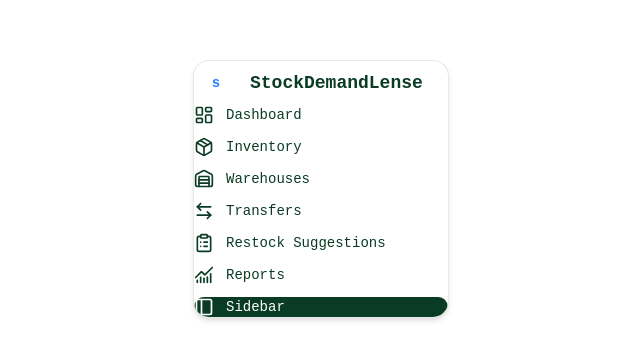
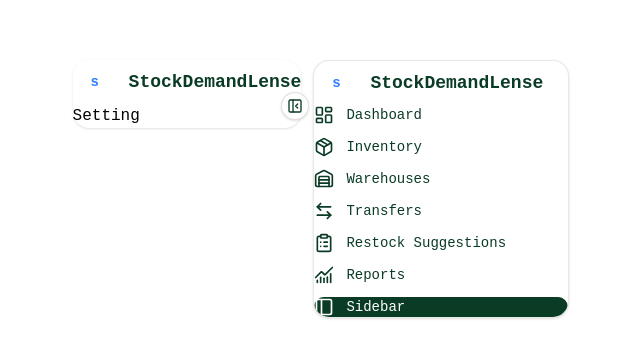
Before and after one commit to YoruCashmere/stock-management-frontend, a React (Vite) app: page /sidebar in a window 1280 px wide. Shown: the part 211-570 px from the top of the page, without its empty margins (319-959 px from the left). Built offline with nearby package versions, Linux system fonts and the light colour scheme.

Commit message:
updating the sidebar to taste

```diff
--- a/src/App.tsx
+++ b/src/App.tsx
@@ -1,11 +1,11 @@
-import { Navigate, Routes,Route } from "react-router-dom";
+import { Navigate, Routes, Route } from "react-router-dom";
 import LoginForm from "./pages/LoginForm";
 import MyComponents from "./pages/component.page";
 import AccountInformation from "./pages/Profile";
 // import SidebarRail from "./components/sidebar/rails.sidebar";
-import Sidebar from "./components/sidebar/sidebar.sidebar";
-import SidebarNavigator from "./components/sidebar/navigator.sidebar";
-import Logo from "./components/sidebar/logo.sidebar";
+import Sidebar from "./components/sidebar/sidebar.sidebar"
+import SidebarPanel from "./components/sidebar/sidebarPanel.sidebar";
+
 
 function App() {
   return (
@@ -16,28 +16,21 @@
       />
       <Route
         path="/login"
-        element={<LoginForm/>}
-        />
-      <Route
-      path="/components"
-      element={<MyComponents/>}
+        element={<LoginForm />}
       />
       <Route
-      path="/profile"
-        element={<AccountInformation/>}
+        path="/components"
+        element={<MyComponents />}
+      />
+      <Route
+        path="/profile"
+        element={<AccountInformation />}
       />
       <Route
         path="/sidebar"
-        element={<Sidebar expanded={true}/>}
+        element={<Sidebar />}
       />
-       <Route
-        path="/sidebarNavigator"
-        element={<SidebarNavigator expanded={true} />}
-      />
-       <Route
-        path="/logo"
-        element={<Logo expanded={true} />}
-      />
+
     </Routes>
   )
 }
--- a/src/components/sidebar/sidebar.sidebar.tsx
+++ b/src/components/sidebar/sidebar.sidebar.tsx
@@ -1,22 +1,47 @@
-import Logo from "./logo.sidebar"
-import SidebarNavigator from "./navigator.sidebar"
+import { useState } from "react";
+import { PanelLeftClose, PanelLeftOpen } from "lucide-react";
 
-type sidebarType = {
-    expanded: boolean
-}
-export default function Sidebar({ expanded }: sidebarType) {
+import SidebarRail from "./rails.sidebar";
+import SidebarPanel from "./sidebarPanel.sidebar";
+
+export default function Sidebar() {
+    const [expanded, setExpanded] = useState(true);
+
+    function toggleSidebar() {
+        setExpanded((currentExpanded) => !currentExpanded);
+    }
+
+    function handleSettingsClick() {
+        console.log("Settings clicked");
+    }
+
     return (
-        <aside className={
-            `h-full overflow-hidden rounded-2xl border border-brand-laurel/30 bg-white shadow-md
-                transition-all duration-500 ${expanded ? "w-64 p-5 opacity-100" : "w-0 p-0 opacity-0"}`
-        }>
-            <div className="flex h-full min-w-0 flex-col p-100 m-20">
-                <div className="mb-8">
-                    <Logo expanded={true} ></Logo>
-                </div>
-                <SidebarNavigator expanded={true}></SidebarNavigator>
+        <div className="flex h-full shrink-0 items-stretch gap-3">
+            <div className="relative flex h-full shrink-0">
+                <SidebarRail
+                    onSettingClick={handleSettingsClick}
+                />
+
+                <button
+                    type="button"
+                    onClick={toggleSidebar}
+                    aria-label={
+                        expanded ? "Collapse sidebar" : "Expand sidebar"
+                    }
+                    title={
+                        expanded ? "Collapse sidebar" : "Expand sidebar"
+                    }
+                    className="absolute -right-2 top-8 z-10 flex h-7 w-7 items-center justify-center rounded-full border border-brand-laurel/40 bg-white text-brand-deep shadow-sm transition-colors hover:bg-brand-cream"
+                >
+                    {expanded ? (
+                        <PanelLeftClose size={16} />
+                    ) : (
+                        <PanelLeftOpen size={16} />
+                    )}
+                </button>
             </div>
 
-        </aside>
-    )
+            <SidebarPanel expanded={expanded} />
+        </div>
+    );
 }
--- /dev/null
+++ b/src/components/sidebar/sidebarPanel.sidebar.tsx
@@ -0,0 +1,24 @@
+import BrandLogo from "./logo.sidebar";
+import SidebarNavigator from "./navigator.sidebar";
+
+type SidebarPanelProps = {
+    expanded: boolean;
+};
+
+export default function SidebarPanel({
+    expanded,
+}: SidebarPanelProps) {
+    return (
+        <aside
+            className={`h-full overflow-hidden rounded-2xl border border-brand-laurel/30 bg-white shadow-sm transition-all duration-300 ${expanded ? "w-64 p-5 opacity-100" : "w-0 p-0 opacity-0"
+                }`}
+        >
+            <div className="flex h-full min-w-0 flex-col">
+                <div className="mb-8">
+                    <BrandLogo expanded={expanded} />
+                </div>
+                <SidebarNavigator expanded={expanded} />
+            </div>
+        </aside>
+    );
+}
```
